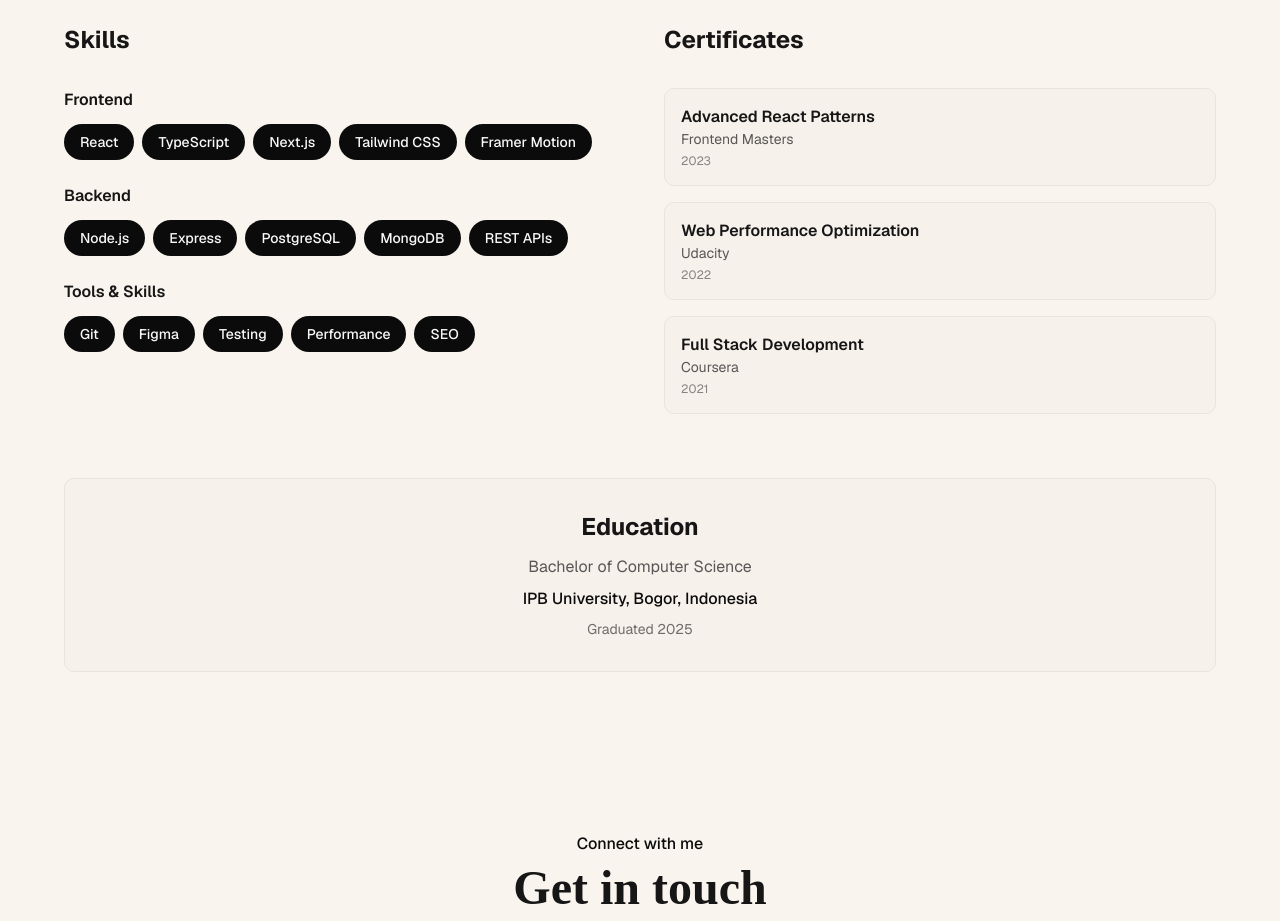
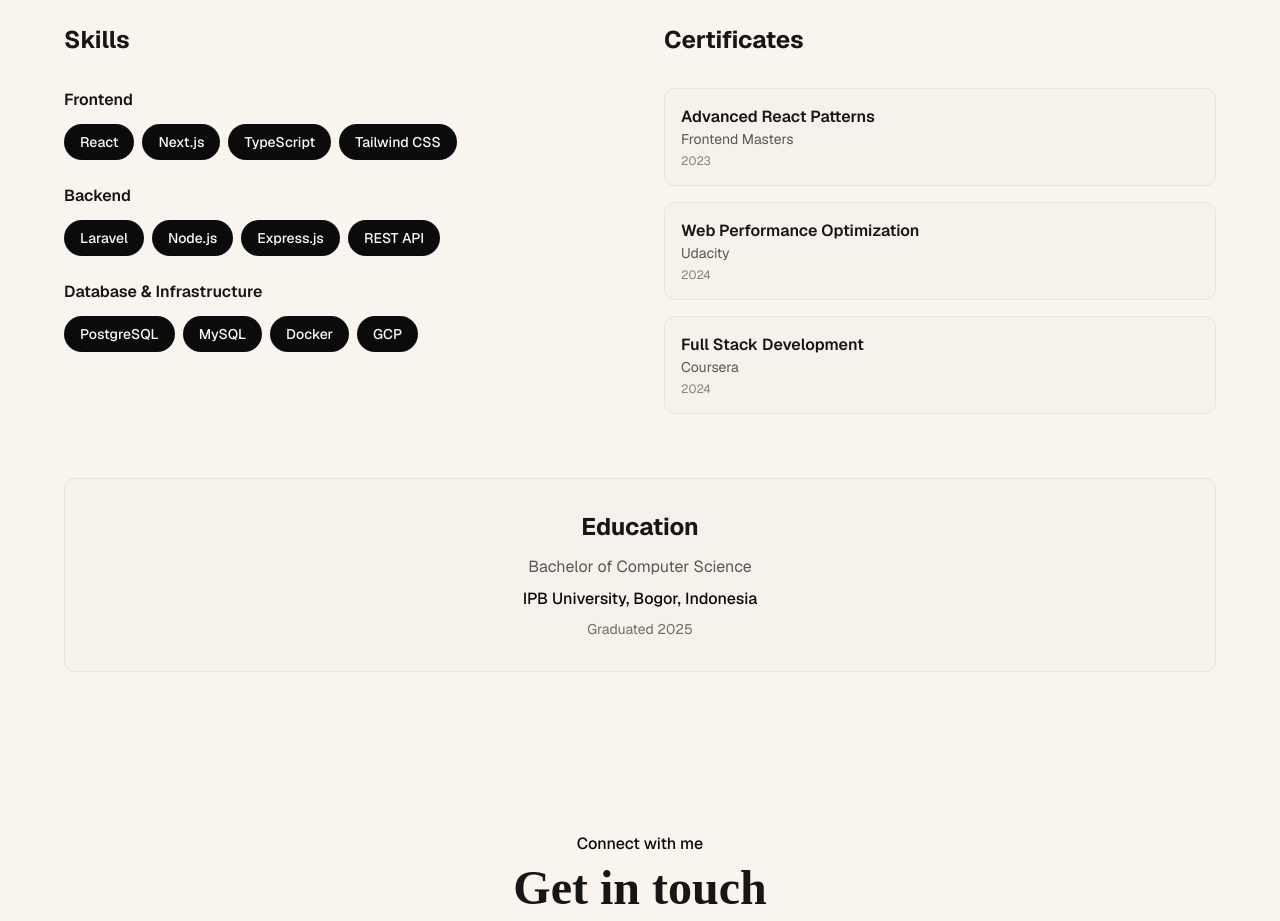
Before and after one commit to ayyasmumtaz/new-portofolio, a Next.js app: page / in a window 1280 px wide. Shown: the part 1840-2761 px from the top of the page. Built offline with nearby package versions, Linux system fonts and the light colour scheme; no server answers.

Commit message:
feat: add skills and education section component with motion animations

```diff
--- a/components/sections/skills.tsx
+++ b/components/sections/skills.tsx
@@ -6,22 +6,37 @@ export default function Skills() {
   const skillCategories = [
     {
       category: "Frontend",
-      skills: ["React", "TypeScript", "Next.js", "Tailwind CSS", "Framer Motion"],
+      skills: [
+        "React",
+        "Next.js",
+        "TypeScript",
+        "Tailwind CSS"
+      ],
     },
     {
       category: "Backend",
-      skills: ["Node.js", "Express", "PostgreSQL", "MongoDB", "REST APIs"],
+      skills: [
+        "Laravel",
+        "Node.js",
+        "Express.js",
+        "REST API"
+      ],
     },
     {
-      category: "Tools & Skills",
-      skills: ["Git", "Figma", "Testing", "Performance", "SEO"],
+      category: "Database & Infrastructure",
+      skills: [
+        "PostgreSQL",
+        "MySQL",
+        "Docker",
+        "GCP"
+      ],
     },
-  ]
+  ];
 
   const certificates = [
     { name: "Advanced React Patterns", issuer: "Frontend Masters", year: "2023" },
-    { name: "Web Performance Optimization", issuer: "Udacity", year: "2022" },
-    { name: "Full Stack Development", issuer: "Coursera", year: "2021" },
+    { name: "Web Performance Optimization", issuer: "Udacity", year: "2024" },
+    { name: "Full Stack Development", issuer: "Coursera", year: "2024" },
   ]
 
   const containerVariants = {
```
